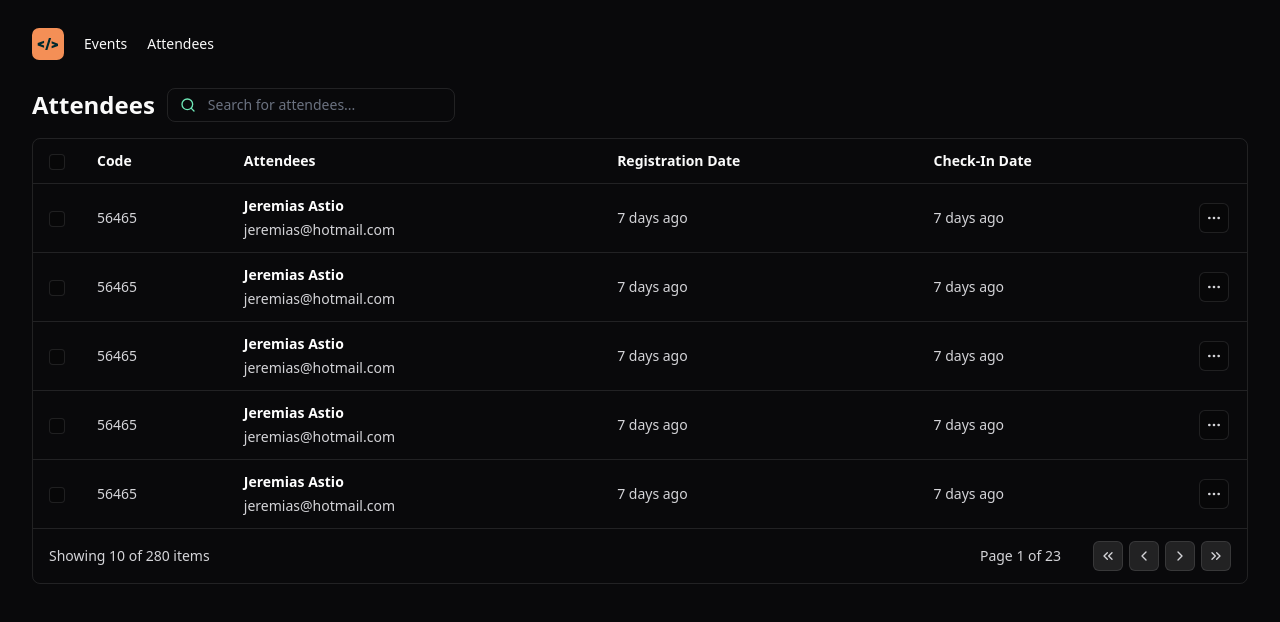
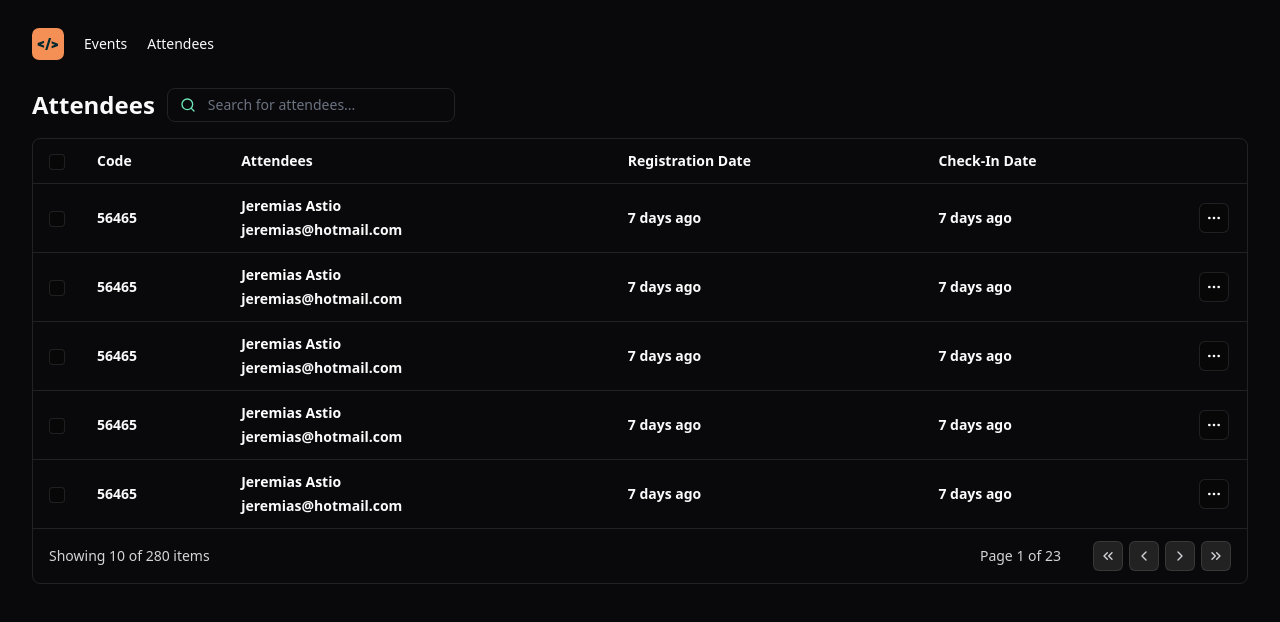
Before and after one commit to guibafica/pass.in_reactJS, a React (Vite) app: page / in a window 1280 px wide. Shown: the top 622 px of the page. Built offline with nearby package versions, Linux system fonts and the light colour scheme.

Commit message:
Create tableCell

```diff
--- a/src/components/attendee-list.tsx
+++ b/src/components/attendee-list.tsx
@@ -11,6 +11,7 @@ import { IconButton } from "./icon-button";
 
 import { Table } from "./table/table";
 import { TableHeader } from "./table/table-header";
+import { TableCell } from "./table/table-cell";
 
 export function AttendeeList() {
   return (
@@ -54,39 +55,37 @@ export function AttendeeList() {
               key={index}
               className="border-b border-white/10 hover:bg-white/5"
             >
-              <td className="py-3 px-4 text-sm text-zinc-300">
+              <TableHeader>
                 <input
                   type="checkbox"
                   className="size-4 bg-black/20 rounded border border-white/10"
                 />
-              </td>
+              </TableHeader>
 
-              <td className="py-3 px-4 text-sm text-zinc-300">56465</td>
-              <td className="py-3 px-4 text-sm text-zinc-300">
+              <TableHeader>56465</TableHeader>
+              <TableHeader>
                 <div className="flex flex-col gap-1">
                   <span className="font-semibold text-white">
                     Jeremias Astio
                   </span>
                   <span>jeremias@hotmail.com</span>
                 </div>
-              </td>
-              <td className="py-3 px-4 text-sm text-zinc-300">7 days ago</td>
-              <td className="py-3 px-4 text-sm text-zinc-300">7 days ago</td>
+              </TableHeader>
+              <TableHeader>7 days ago</TableHeader>
+              <TableHeader>7 days ago</TableHeader>
 
-              <td className="py-3 px-4 text-sm text-zinc-300">
+              <TableHeader>
                 <IconButton transparent>
                   <MoreHorizontal className="size-4" />
                 </IconButton>
-              </td>
+              </TableHeader>
             </tr>
           ))}
         </tbody>
 
         <tfoot>
           <tr>
-            <td className="py-3 px-4 text-sm text-zinc-300" colSpan={3}>
-              Showing 10 of 280 items
-            </td>
+            <TableCell colSpan={3}>Showing 10 of 280 items</TableCell>
 
             <td
               className="py-3 px-4 text-sm text-zinc-300 text-right"
--- /dev/null
+++ b/src/components/table/table-cell.tsx
@@ -0,0 +1,7 @@
+import { ComponentProps } from "react";
+
+interface ITableCellProps extends ComponentProps<"td"> {}
+
+export function TableCell(props: ITableCellProps) {
+  return <td {...props} className="py-3 px-4 text-sm text-zinc-300" />;
+}
```
